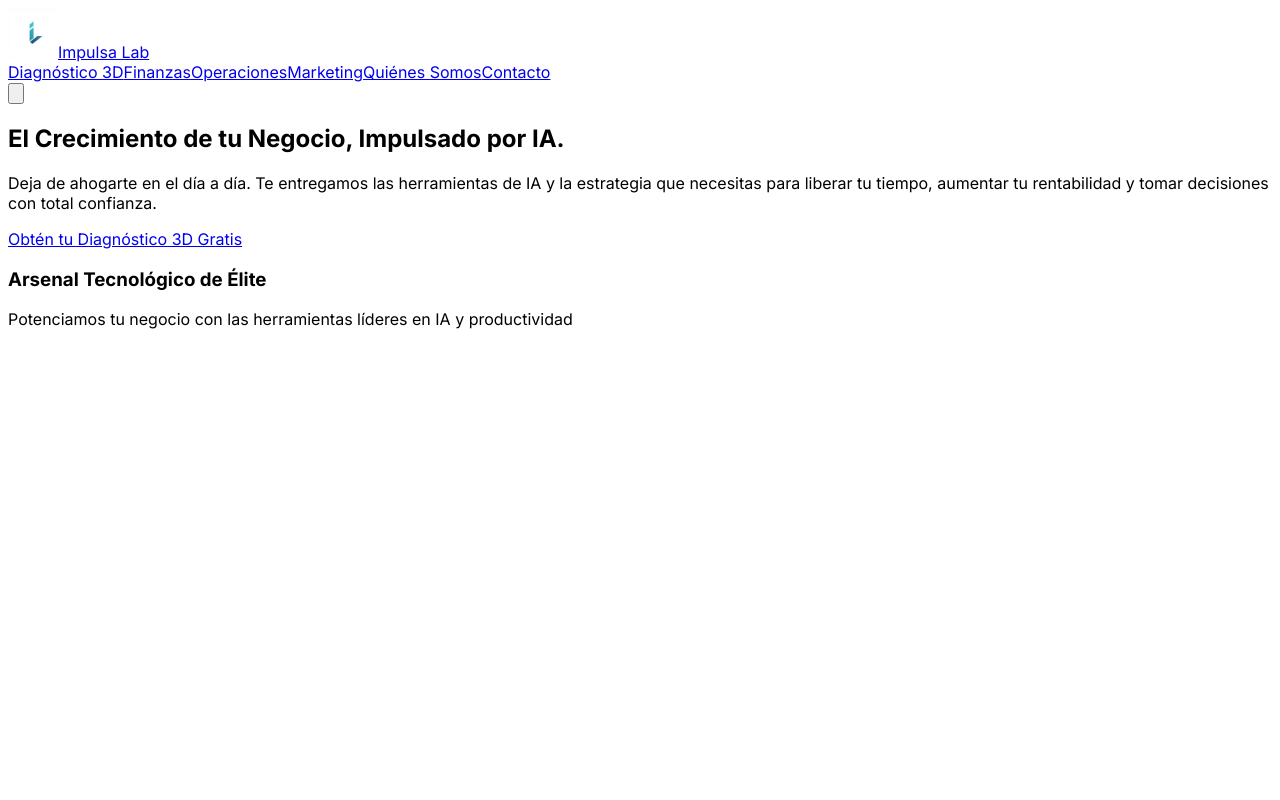
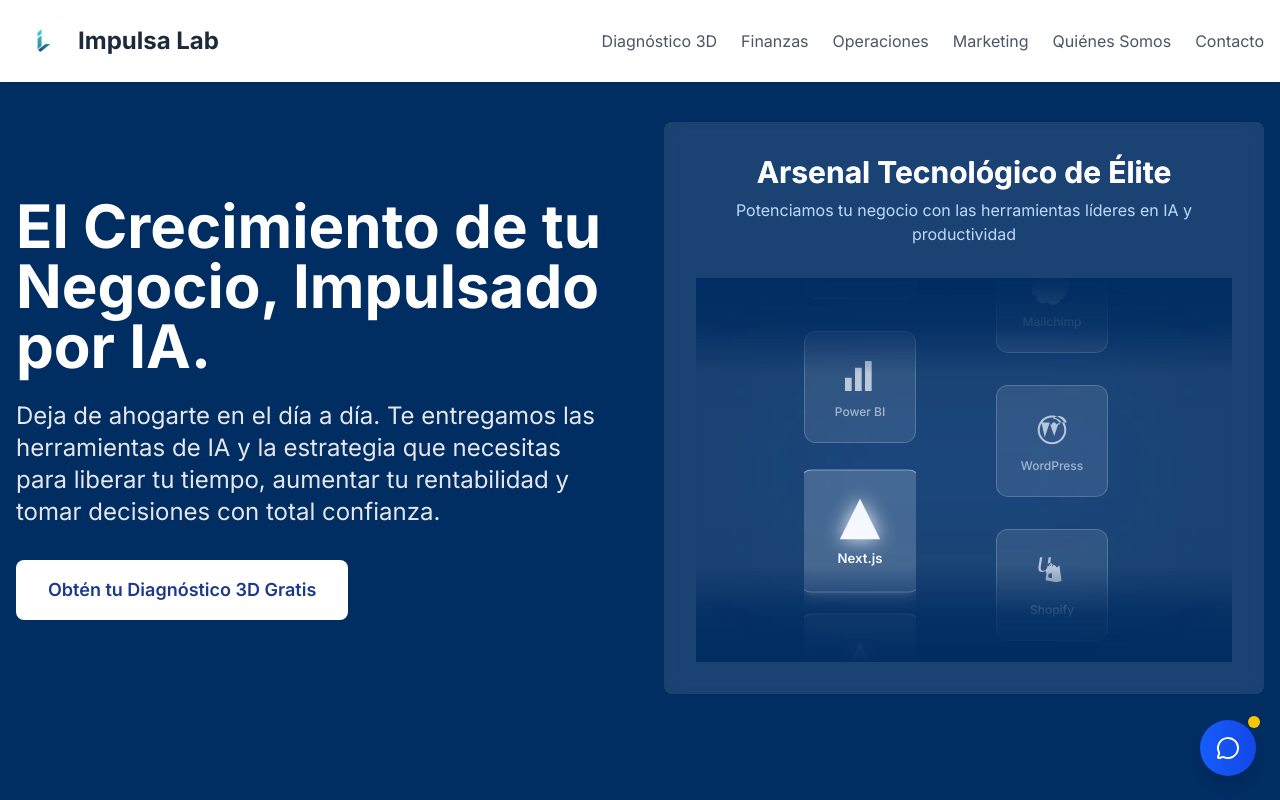
Before and after one commit to OrlandoMatamoros/ImpulsaLab-V-Claude, a Next.js app: page / in a window 1280 px wide. Shown: the top 800 px of the page. Built offline with nearby package versions, Linux system fonts and the light colour scheme.

Commit message:
Fix: Restaurar globals.css completo

```diff
--- a/app/globals.css
+++ b/app/globals.css
@@ -1,3 +1,156 @@
+@import "tailwindcss";
+
+:root {
+  --background: #ffffff;
+  --foreground: #171717;
+}
+
+@theme inline {
+  --color-background: var(--background);
+  --color-foreground: var(--foreground);
+  --font-sans: var(--font-geist-sans);
+  --font-mono: var(--font-geist-mono);
+}
+
+@media (prefers-color-scheme: dark) {
+  :root {
+    --background: #0a0a0a;
+    --foreground: #ededed;
+  }
+}
+
+/* Reset y prevención de overflow */
+*,
+*::before,
+*::after {
+  box-sizing: border-box;
+}
+
+html {
+  overflow-x: hidden;
+  scroll-behavior: smooth;
+}
+
+body {
+  background: var(--background);
+  color: var(--foreground);
+  font-family: Arial, Helvetica, sans-serif;
+  overflow-x: hidden;
+  max-width: 100vw;
+  position: relative;
+  margin: 0;
+  padding: 0;
+}
+
+/* Prevenir desbordamiento en elementos principales */
+main, section, div {
+  max-width: 100vw;
+  overflow-x: hidden;
+}
+
+/* Fix específico para móviles */
+@media (max-width: 768px) {
+  body {
+    width: 100%;
+    overflow-x: hidden;
+  }
+
+  .container {
+    padding-left: 1rem;
+    padding-right: 1rem;
+  }
+}
+
+/* Asegurar que los placeholders sean visibles EN TODOS LOS NAVEGADORES */
+input::placeholder,
+textarea::placeholder {
+  color: #6b7280 !important; /* gray-500 */
+  opacity: 1 !important;
+}
+
+/* Para navegadores webkit (Safari, Chrome en iOS) */
+input::-webkit-input-placeholder,
+textarea::-webkit-input-placeholder {
+  color: #6b7280 !important;
+  opacity: 1 !important;
+}
+
+/* Para Firefox */
+input::-moz-placeholder,
+textarea::-moz-placeholder {
+  color: #6b7280 !important;
+  opacity: 1 !important;
+}
+
+/* Para Edge e Internet Explorer */
+input::-ms-input-placeholder,
+textarea::-ms-input-placeholder {
+  color: #6b7280 !important;
+  opacity: 1 !important;
+}
+
+/* Animaciones para VerticalTechTicker */
+@keyframes slideUp {
+  0% {
+    transform: translateY(0);
+  }
+  100% {
+    transform: translateY(-50%);
+  }
+}
+
+@keyframes slideDown {
+  0% {
+    transform: translateY(-50%);
+  }
+  100% {
+    transform: translateY(0);
+  }
+}
+
+.animate-slide-up {
+  animation: slideUp 40s linear infinite;
+}
+
+.animate-slide-down {
+  animation: slideDown 40s linear infinite;
+}
+
+/* Ajuste de velocidad para móviles */
+@media (max-width: 768px) {
+  .animate-slide-up,
+  .animate-slide-down {
+    animation-duration: 60s; /* Más lento en móviles */
+  }
+}
+
+/* Fix adicional para prevenir scroll horizontal */
+#__next {
+  overflow-x: hidden;
+}
+
+/* Animaciones para WhatsApp Widget */
+@keyframes bounce {
+  0%, 60%, 100% {
+    transform: translateY(0);
+  }
+  30% {
+    transform: translateY(-10px);
+  }
+}
+
+.animate-bounce {
+  animation: bounce 1.4s infinite;
+}
+
+.delay-100 {
+  animation-delay: 0.1s;
+}
+
+.delay-200 {
+  animation-delay: 0.2s;
+}
+
 /* Fix para inputs en móviles - mejor contraste */
 input[type="text"],
 input[type="email"],
```
